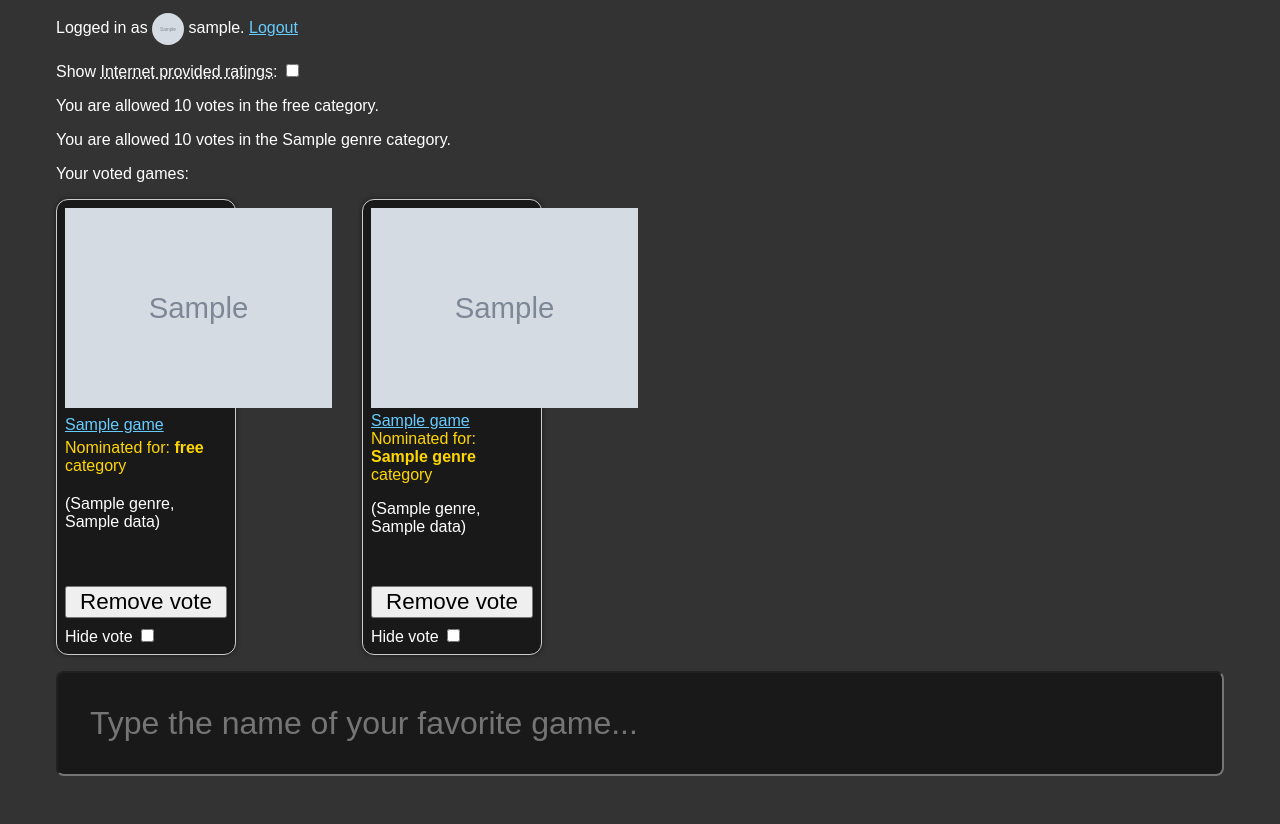
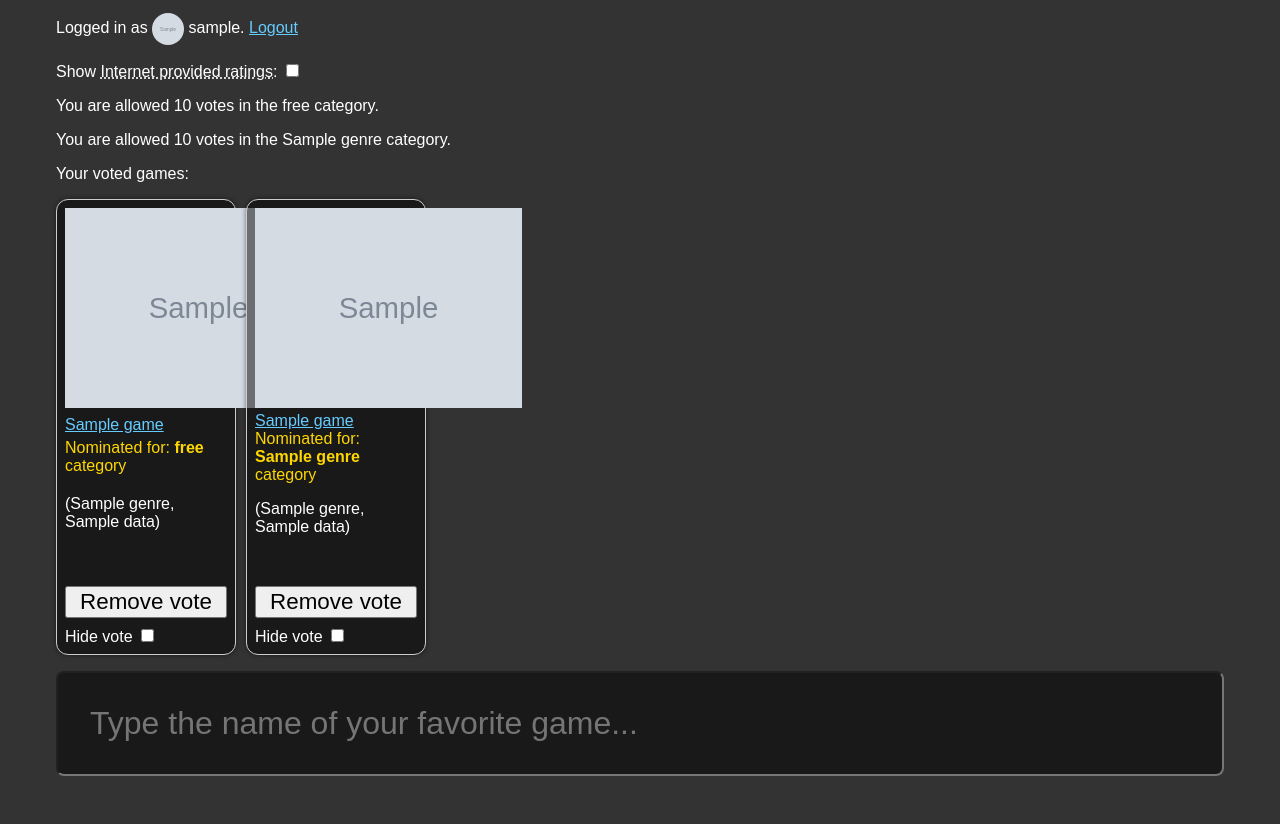
Before and after one commit to asso-msn/fairy-of-the-goty, a Python web app: template app/templates/index.html.j2 in a window 1280 px wide. Shown: the part 151-975 px from the top of the page. Run offline with Jinja, Linux system fonts and the light colour scheme; the template is opened without the code that fills it: most values are stand-ins (such as "Sample title", 1, 10 or a date in 2020); grey boxes marked "Sample" are stand-in pictures.

Commit message:
Adjust votes size

```diff
--- a/app/templates/index.html.j2
+++ b/app/templates/index.html.j2
@@ -56,15 +56,6 @@
             height: auto;
         }
 
-        .my-votes .games > * {
-            width: 180px;
-        }
-
-        .my-votes .games img {
-            max-height: 200px;
-            width: auto;
-        }
-
         .games .name {
             font-weight: bold;
             font-size: 1.2em;
@@ -92,6 +83,17 @@
 
         .games .category .value {
             font-weight: bold;
+        }
+
+        .my-votes .games img {
+            max-height: 200px;
+            width: auto;
+        }
+
+        .my-votes .games {
+            grid-template-columns: repeat(auto-fill, 180px);
+            justify-content: start;
+            gap: 10px;
         }
 
         #search-input {
```
